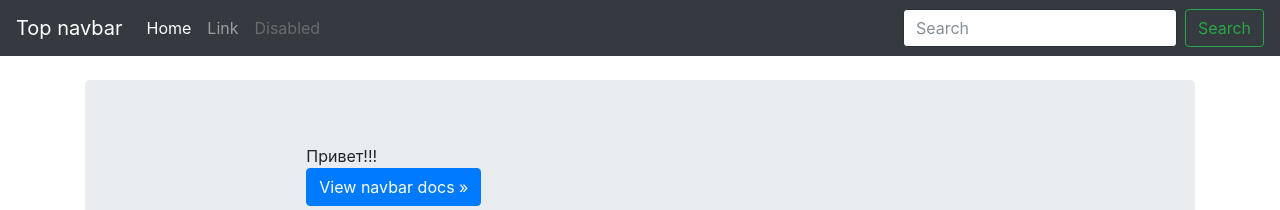
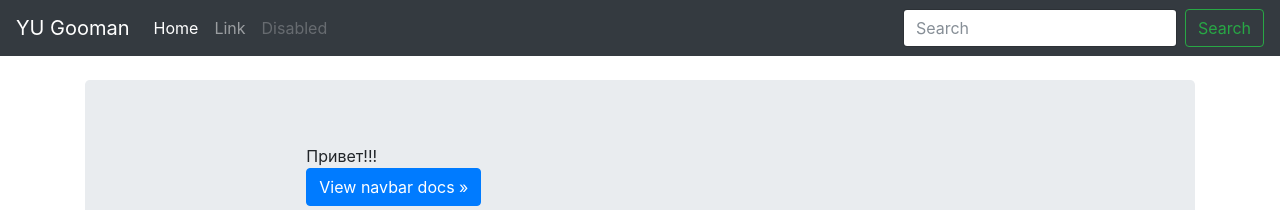
Before and after one commit to Gooman-rus/gooman-rus.github.io, a Jekyll site: the page built from index.html, in a window 1280 px wide. Shown: the top 210 px of the page. Built offline with Jekyll 4.4.1, drawn with Linux system fonts in a browser that asks for light colours; nearby versions of some CDN libraries.

Commit message:
Update default.html

```diff
--- a/_layouts/default.html
+++ b/_layouts/default.html
@@ -20,7 +20,7 @@
   <body>
 
       <nav class="navbar navbar-expand-md navbar-dark bg-dark mb-4">
-      <a class="navbar-brand" href="#">Top navbar</a>
+      <a class="navbar-brand" href="#">YU Gooman</a>
       <button class="navbar-toggler" type="button" data-toggle="collapse" data-target="#navbarCollapse" aria-controls="navbarCollapse" aria-expanded="false" aria-label="Toggle navigation">
         <span class="navbar-toggler-icon"></span>
       </button>
```
